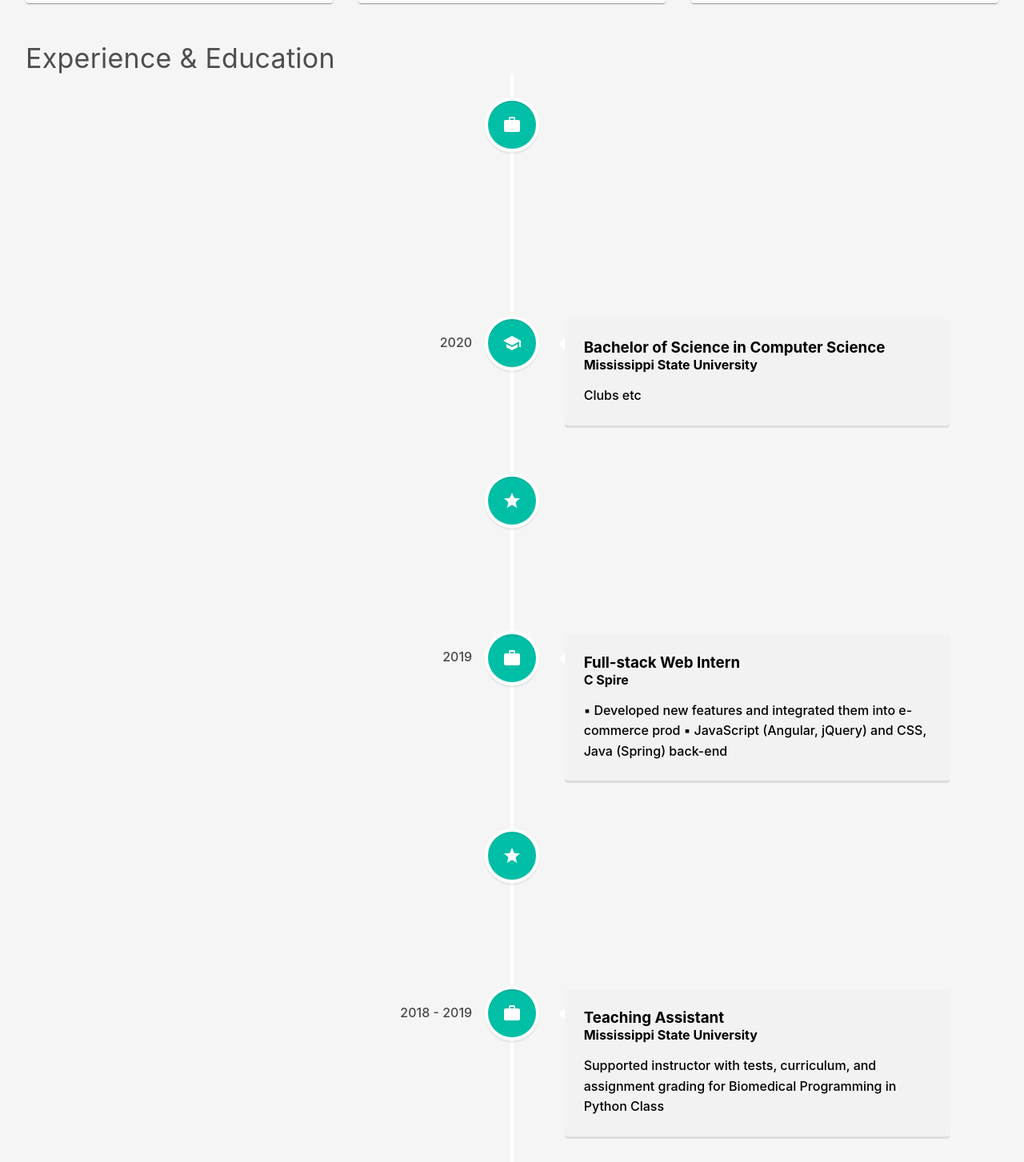
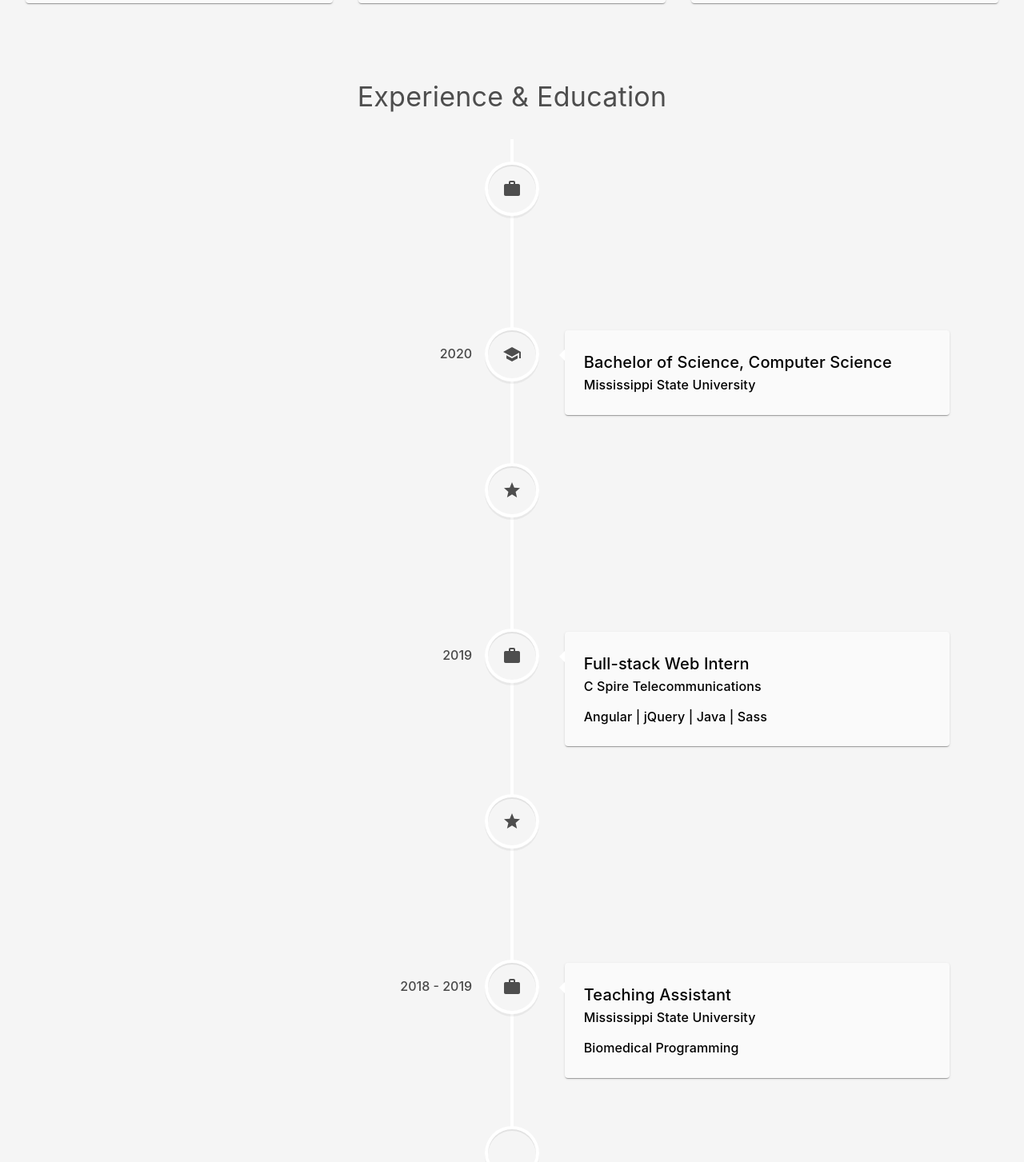
Before and after one commit to lpjune/laurenorsini, a React (Create React App) app: page / in a window 1280 px wide. Shown: the part 1200-2653 px from the top of the page at 80% size. Built offline with nearby package versions, Linux system fonts and the light colour scheme.

Commit message:
timeline styles

```diff
--- a/src/App.css
+++ b/src/App.css
@@ -105,3 +105,17 @@ body {
 }
 
 /* TIMELINE */
+.timeline-container {
+    padding: 3rem;
+}
+.timeline-title {
+    padding-bottom: 2rem !important;
+    text-align: center;
+}
+.timeline-organization {
+    margin: 0 !important;
+}
+.timeline-stack {
+    margin-top: 0.75rem !important;
+    font-weight: 450 !important;
+}
--- a/src/components/Timeline.js
+++ b/src/components/Timeline.js
@@ -1,18 +1,19 @@
 import React from "react";
 import { Container, Typography } from "@material-ui/core";
 import WorkIcon from "@material-ui/icons/Work";
-import SchoolIcon from '@material-ui/icons/School';
-import StarIcon from '@material-ui/icons/Star';
+import SchoolIcon from "@material-ui/icons/School";
+import StarIcon from "@material-ui/icons/Star";
 import {
     VerticalTimeline,
     VerticalTimelineElement,
 } from "react-vertical-timeline-component";
 import "react-vertical-timeline-component/style.min.css";
+import "../App.css";
 
 const Timeline = () => {
     return (
-        <Container>
-            <Typography variant="h4" component="h4">
+        <Container className="timeline-container">
+            <Typography className="timeline-title" variant="h4" component="h4">
                 Experience & Education
             </Typography>
 
@@ -20,154 +21,202 @@ const Timeline = () => {
                 <VerticalTimelineElement
                     className="vertical-timeline-element--work"
                     contentStyle={{
-                        background: "#F2F2F2",
+                        background: "#FAFAFA",
                         color: "#000",
+                        boxShadow: "0px 2px 1px -1px rgba(0,0,0,0.2), 0px 1px 1px 0px rgba(0,0,0,0.14), 0px 1px 3px 0px rgba(0,0,0,0.12)",
+                        borderRadius: "4px"
                     }}
                     contentArrowStyle={{
                         borderRight: "7px solid  #F2F2F2",
                     }}
                     date="2018 - present"
                     iconStyle={{
-                        background: "#00BFA6",
-                        color: "#fff",
+                        background: "#f5f5f5",
+                        color: "#4e4e4e",
                     }}
                     icon={<WorkIcon />}
                 >
-                    <h3 className="vertical-timeline-element-title">
+                    <Typography variant="h6" component="h6">
                         Software Engineer
-                    </h3>
-                    <h4 className="vertical-timeline-element-subtitle">
+                    </Typography>
+                    <Typography
+                        variant="subtitle1"
+                        component="p"
+                        className="timeline-organization"
+                    >
                         Center for Advanced Vehicular Systems
-                    </h4>
-                    <p>
-                        ▪ Develop webapps with React and Flask to communicate
-                        with Android app ▪ Create Android app in Kotlin for
-                        drone research ▪ Server streams drone commands and live
-                        video between app and webapp
-                    </p>
+                    </Typography>
+                    <Typography
+                        variant="subtitle2"
+                        component="p"
+                        className="timeline-stack"
+                    >
+                        React | Flask | Kotlin | Android
+                    </Typography>
                 </VerticalTimelineElement>
                 <VerticalTimelineElement
                     className="vertical-timeline-element--education"
                     contentStyle={{
-                        background: "#F2F2F2",
+                        background: "#FAFAFA",
                         color: "#000",
+                        boxShadow: "0px 2px 1px -1px rgba(0,0,0,0.2), 0px 1px 1px 0px rgba(0,0,0,0.14), 0px 1px 3px 0px rgba(0,0,0,0.12)",
+                        borderRadius: "4px"
                     }}
                     date="2020"
                     iconStyle={{
-                        background: "#00BFA6",
-                        color: "#fff",
+                        background: "#f5f5f5",
+                        color: "#4e4e4e",
                     }}
                     icon={<SchoolIcon />}
                 >
-                    <h3 className="vertical-timeline-element-title">
-                        Bachelor of Science in Computer Science
-                    </h3>
-                    <h4 className="vertical-timeline-element-subtitle">
+                    <Typography variant="h6" component="h6">
+                        Bachelor of Science, Computer Science
+                    </Typography>
+                    <Typography
+                        variant="subtitle1"
+                        component="p"
+                        className="timeline-organization"
+                    >
                         Mississippi State University
-                    </h4>
-                    <p>Clubs etc</p>
+                    </Typography>
                 </VerticalTimelineElement>
                 <VerticalTimelineElement
                     className="vertical-timeline-element--work"
                     contentStyle={{
-                        background: "#F2F2F2",
+                        background: "#FAFAFA",
                         color: "#000",
+                        boxShadow: "0px 2px 1px -1px rgba(0,0,0,0.2), 0px 1px 1px 0px rgba(0,0,0,0.14), 0px 1px 3px 0px rgba(0,0,0,0.12)",
+                        borderRadius: "4px"
                     }}
                     date="2020"
                     iconStyle={{
-                        background: "#00BFA6",
-                        color: "#fff",
+                        background: "#f5f5f5",
+                        color: "#4e4e4e",
                     }}
                     icon={<StarIcon />}
                 >
-                    <h3 className="vertical-timeline-element-title">
+                    <Typography variant="h6" component="h6">
                         BullyHack Hackathon
-                    </h3>
-                    <h4 className="vertical-timeline-element-subtitle">
+                    </Typography>
+                    <Typography
+                        variant="subtitle1"
+                        component="p"
+                        className="timeline-organization"
+                    >
                         Spring
-                    </h4>
-                    <p>
-                        Win blah
-                    </p>
+                    </Typography>
+                    <Typography
+                        variant="subtitle2"
+                        component="p"
+                        className="timeline-stack"
+                    >
+                        Best Use of Google Cloud Services
+                    </Typography>
                 </VerticalTimelineElement>
                 <VerticalTimelineElement
                     className="vertical-timeline-element--work"
                     contentStyle={{
-                        background: "#F2F2F2",
+                        background: "#FAFAFA",
                         color: "#000",
+                        boxShadow: "0px 2px 1px -1px rgba(0,0,0,0.2), 0px 1px 1px 0px rgba(0,0,0,0.14), 0px 1px 3px 0px rgba(0,0,0,0.12)",
+                        borderRadius: "4px"
                     }}
                     date="2019"
                     iconStyle={{
-                        background: "#00BFA6",
-                        color: "#fff",
+                        background: "#f5f5f5",
+                        color: "#4e4e4e",
                     }}
                     icon={<WorkIcon />}
                 >
-                    <h3 className="vertical-timeline-element-title">
+                    <Typography variant="h6" component="h6">
                         Full-stack Web Intern
-                    </h3>
-                    <h4 className="vertical-timeline-element-subtitle">
-                        C Spire
-                    </h4>
-                    <p>
-                        ▪ Developed new features and integrated them into
-                        e-commerce prod ▪ JavaScript (Angular, jQuery) and CSS,
-                        Java (Spring) back-end
-                    </p>
+                    </Typography>
+                    <Typography
+                        variant="subtitle1"
+                        component="p"
+                        className="timeline-organization"
+                    >
+                        C Spire Telecommunications
+                    </Typography>
+                    <Typography
+                        variant="subtitle2"
+                        component="p"
+                        className="timeline-stack"
+                    >
+                        Angular | jQuery | Java | Sass
+                    </Typography>
                 </VerticalTimelineElement>
                 <VerticalTimelineElement
                     className="vertical-timeline-element--work"
                     contentStyle={{
-                        background: "#F2F2F2",
+                        background: "#FAFAFA",
                         color: "#000",
+                        boxShadow: "0px 2px 1px -1px rgba(0,0,0,0.2), 0px 1px 1px 0px rgba(0,0,0,0.14), 0px 1px 3px 0px rgba(0,0,0,0.12)",
+                        borderRadius: "4px"
                     }}
                     date="2019"
                     iconStyle={{
-                        background: "#00BFA6",
-                        color: "#fff",
+                        background: "#f5f5f5",
+                        color: "#4e4e4e",
                     }}
                     icon={<StarIcon />}
                 >
-                    <h3 className="vertical-timeline-element-title">
+                    <Typography variant="h6" component="h6">
                         HackGSU Hackathon
-                    </h3>
-                    <h4 className="vertical-timeline-element-subtitle">
+                    </Typography>
+                    <Typography
+                        variant="subtitle1"
+                        component="p"
+                        className="timeline-organization"
+                    >
                         Spring
-                    </h4>
-                    <p>
-                        Win blah
-                    </p>
+                    </Typography>
+                    <Typography
+                        variant="subtitle2"
+                        component="p"
+                        className="timeline-stack"
+                    >
+                        Winner
+                    </Typography>
                 </VerticalTimelineElement>
                 <VerticalTimelineElement
                     className="vertical-timeline-element--work"
                     contentStyle={{
-                        background: "#F2F2F2",
+                        background: "#FAFAFA",
                         color: "#000",
+                        boxShadow: "0px 2px 1px -1px rgba(0,0,0,0.2), 0px 1px 1px 0px rgba(0,0,0,0.14), 0px 1px 3px 0px rgba(0,0,0,0.12)",
+                        borderRadius: "4px"
                     }}
                     date="2018 - 2019"
                     iconStyle={{
-                        background: "#00BFA6",
-                        color: "#fff",
+                        background: "#f5f5f5",
+                        color: "#4e4e4e",
                     }}
                     icon={<WorkIcon />}
                 >
-                    <h3 className="vertical-timeline-element-title">
+                    <Typography variant="h6" component="h6">
                         Teaching Assistant
-                    </h3>
-                    <h4 className="vertical-timeline-element-subtitle">
+                    </Typography>
+                    <Typography
+                        variant="subtitle1"
+                        component="p"
+                        className="timeline-organization"
+                    >
                         Mississippi State University
-                    </h4>
-                    <p>
-                        Supported instructor with tests, curriculum, and
-                        assignment grading for Biomedical Programming in Python
-                        Class
-                    </p>
+                    </Typography>
+                    <Typography
+                        variant="subtitle2"
+                        component="p"
+                        className="timeline-stack"
+                    >
+                        Biomedical Programming
+                    </Typography>
                 </VerticalTimelineElement>
 
                 <VerticalTimelineElement
                     iconStyle={{
-                        background: "#00BFA6",
-                        color: "#fff",
+                        background: "#f5f5f5",
+                        color: "#4e4e4e",
                     }}
                 />
             </VerticalTimeline>
--- a/src/components/skills.js
+++ b/src/components/skills.js
@@ -22,7 +22,7 @@ const Skills = () => {
             <Grid container spacing={4}>
                 <Grid item xs={12} sm={12} md={4}>
                     <Paper className="skills-paper">
-                        <WebIcon className="skills-icon"/>
+                        <WebIcon className="skills-icon" />
                         <Typography variant="h6" component="h6">
                             Front-End
                         </Typography>
@@ -47,7 +47,7 @@ const Skills = () => {
 
                 <Grid item xs={12} sm={12} md={4}>
                     <Paper className="skills-paper">
-                        <CloudIcon className="skills-icon"/>
+                        <CloudIcon className="skills-icon" />
                         <Typography variant="h6" component="h6">
                             Back-End
                         </Typography>
@@ -71,7 +71,7 @@ const Skills = () => {
 
                 <Grid item xs={12} s={12} md={4}>
                     <Paper className="skills-paper">
-                        <BuildIcon className="skills-icon"/>
+                        <BuildIcon className="skills-icon" />
                         <Typography variant="h6" component="h6">
                             Tools & More
                         </Typography>
```
